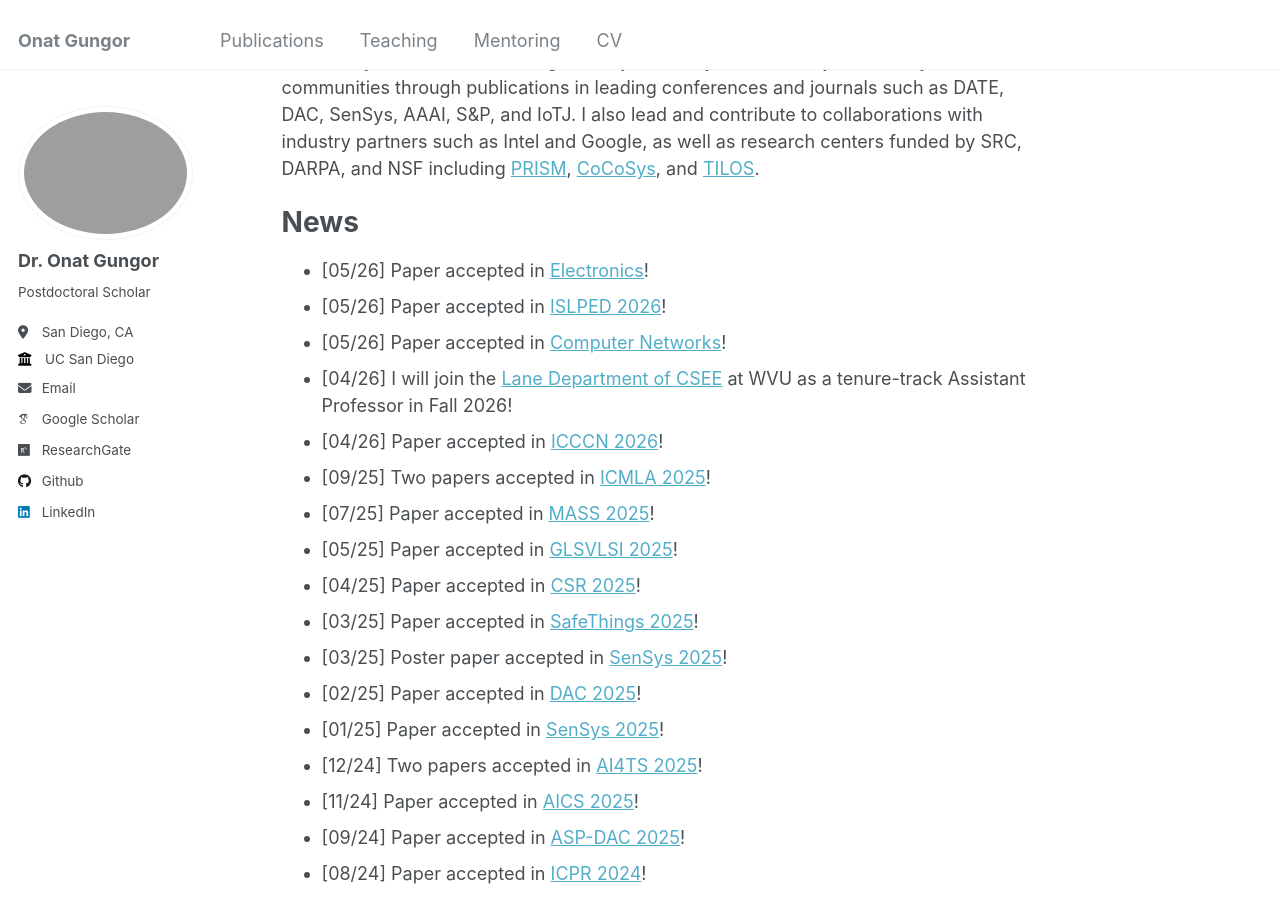
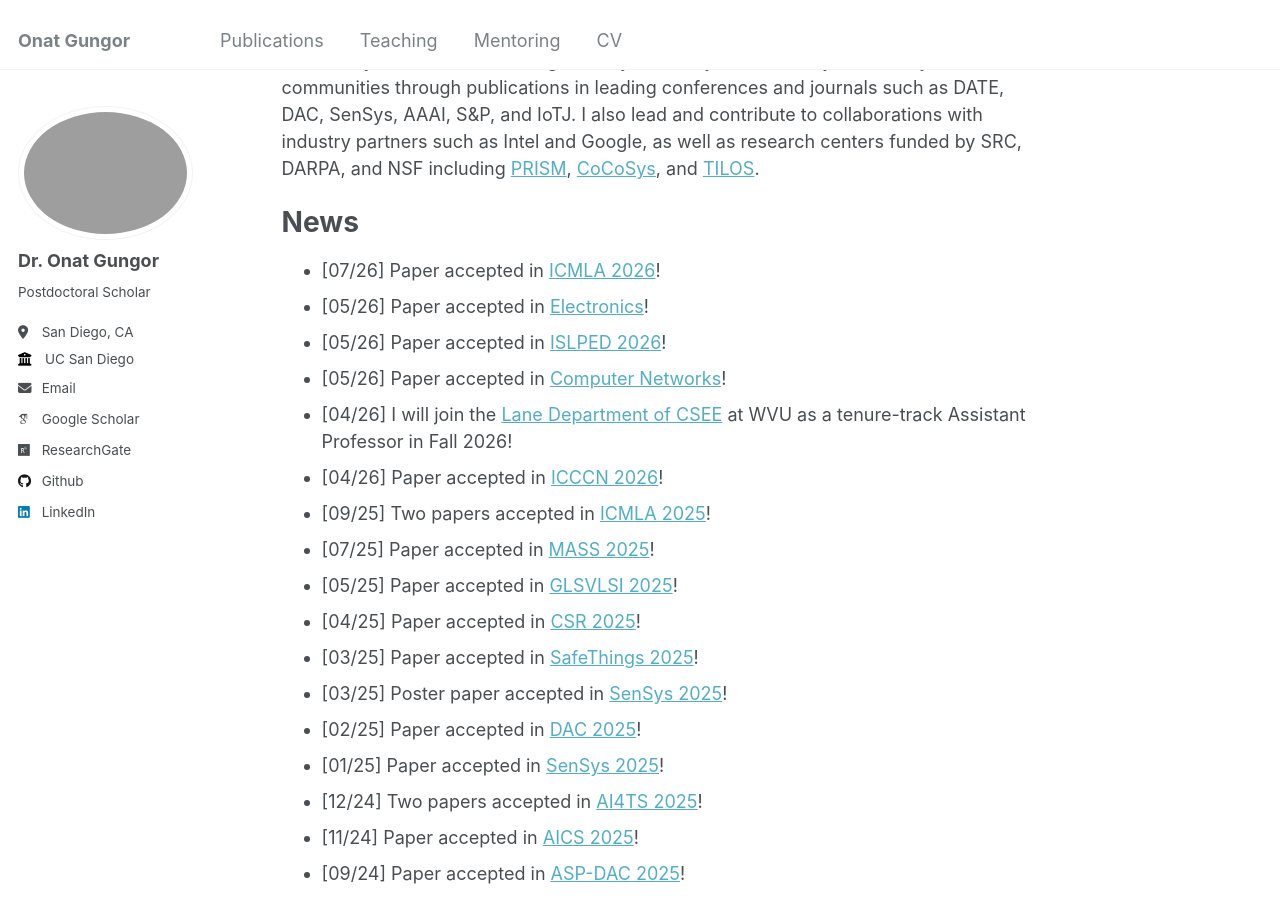
Before and after one commit to onatucsd/onatucsd.github.io, a Jekyll site: the page built from _pages/about.md, in a window 1280 px wide and 900 px high, scrolled down 317 px. Built offline with Jekyll 4.4.1, drawn with Linux system fonts in a browser that asks for light colours; some web fonts are replaced.

Commit message:
Update about.md

```diff
--- a/_pages/about.md
+++ b/_pages/about.md
@@ -11,6 +11,7 @@ My name is Onat Gungor, and I am an Assistant Professor in the [Lane Department
 
 News
 ======
+* [07/26] Paper accepted in [ICMLA 2026](https://www.icmla-conference.org/icmla26/)!
 * [05/26] Paper accepted in [Electronics](https://www.mdpi.com/journal/electronics)!
 * [05/26] Paper accepted in [ISLPED 2026](https://www.islped.org/2026/)!
 * [05/26] Paper accepted in [Computer Networks](https://www.sciencedirect.com/journal/computer-networks)!
```
